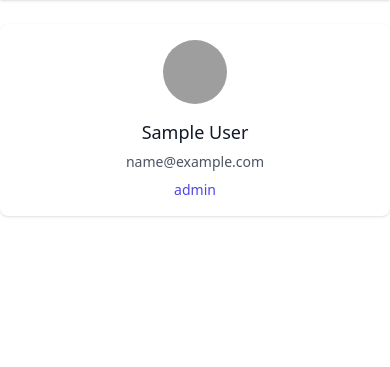
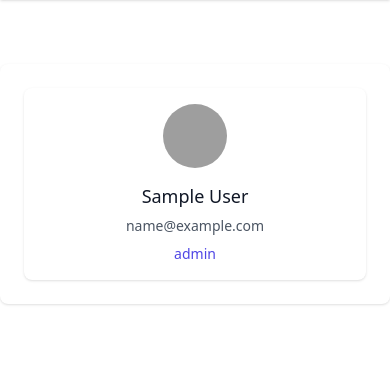
Before and after one commit to Youcode-Classe-E-2023-2024/Oussama_el_farihi_Avito_v2, a PHP site: page /profile.php in a window 390 px wide. Shown: the part 148-515 px from the top of the page. Run offline with PHP 8.4, Linux system fonts and the light colour scheme; the visitor is signed in with stand-in values (Sample User, id 1); some libraries are stand-ins or nearby versions; grey boxes are pictures that could not be loaded.

Commit message:
adjust user card size

```diff
--- a/profile.php
+++ b/profile.php
@@ -50,9 +50,8 @@ $user_id = $_SESSION["user_id"];
 
 
             echo "
-          <!-- Add this section after the main content of the add.php file -->
-        <div class='mx-auto max-w-7xl py-6 sm:px-6 lg:px-8'>
-            <div class='grid grid-cols-1 gap-6 sm:grid-cols-2 lg:grid-cols-3'>
+            <div class='mx-auto max-w-xl py-16 sm:px-12 lg:px-16'>
+            <div class='bg-white overflow-hidden shadow rounded-lg p-6'>
                 <!-- Profile Card -->
                 <div class='bg-white overflow-hidden shadow rounded-lg'>
                     <div class='p-4'>
```
